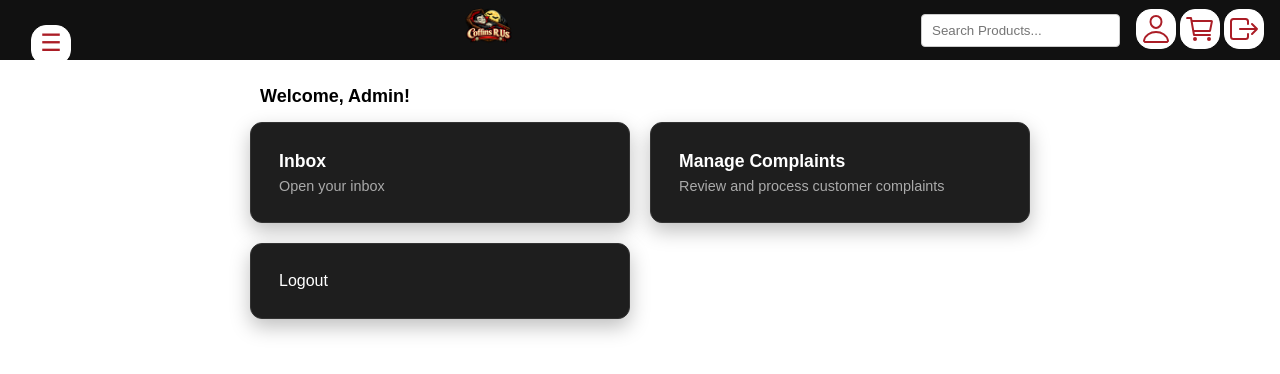
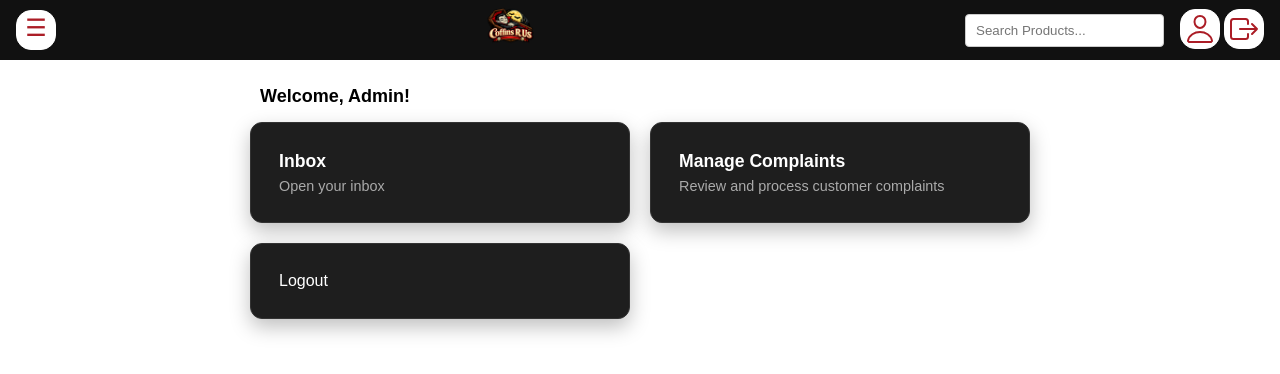
Before and after one commit to 0wpe/CSET-180-Project-Semester-2-Final, a Flask app: page /account in a window 1280 px wide. Shown: the top 374 px of the page. Run offline with Flask 3, Linux system fonts and the light colour scheme; a user stored in the database is signed in; data comes from the database, SQL or seed files in the repository.

Commit message:
fixed buttons
fixed menu buttons

```diff
--- a/static/styles/header.css
+++ b/static/styles/header.css
@@ -38,7 +38,6 @@ body {
 
 /* Start Menu Button */
 .menu-btn {
-    position: relative;
     top: 15px;
     left: 15px;
     font-size: 24px;
--- a/templates/base.html
+++ b/templates/base.html
@@ -47,10 +47,11 @@
                     <img src="{{ url_for('static', filename='images/icons/account.svg') }}" class="NavIcons" alt="account">
                 </a>
 
+                {% if current_user.role == "customer" %}
                 <a href="/cart">
                     <img src="{{ url_for('static', filename='images/icons/cart.svg') }}" class="NavIcons" alt="cart">
                 </a>
-
+                {% endif %}
                 {% if session.get("user_id") %}
                     <a href="/logout">
                         <img src="{{ url_for('static', filename='images/icons/logout.svg') }}" class="NavIcons" alt="logout">
```
